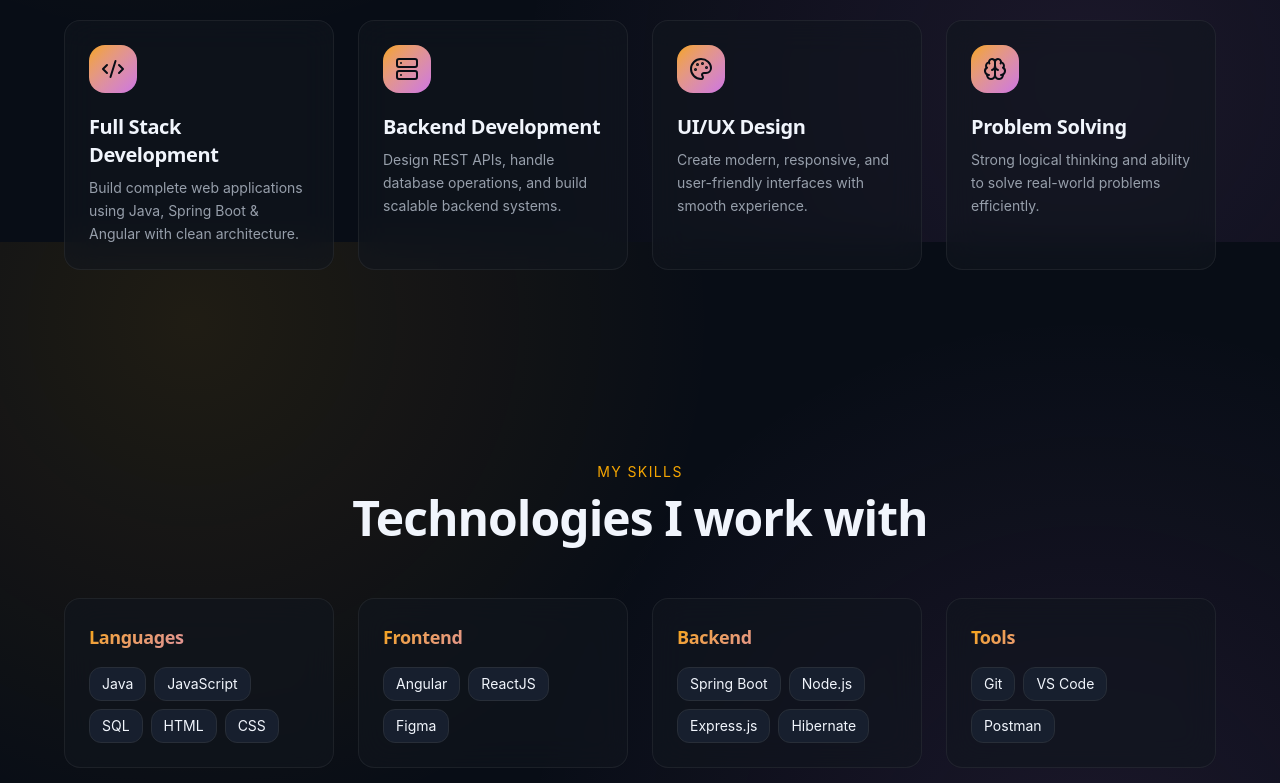
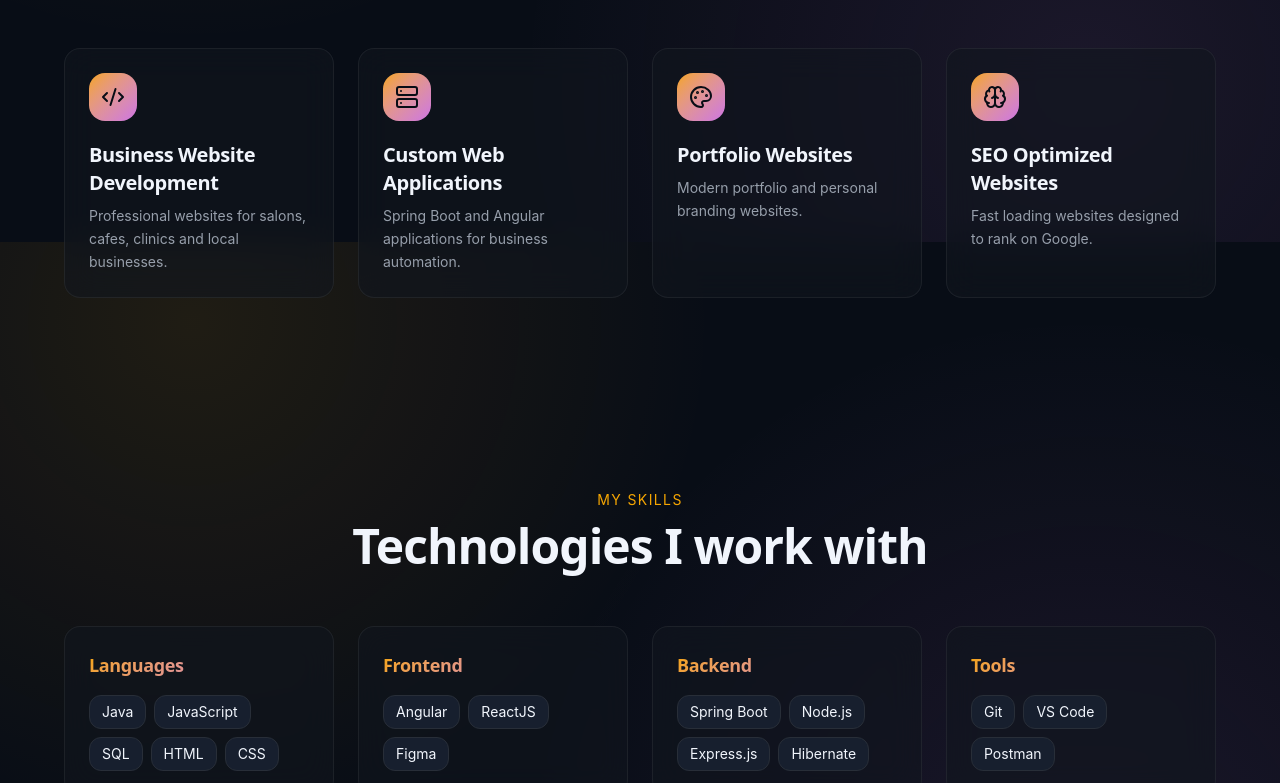
Before and after one commit to AdityaVajale/My_Portfolio, a React (Vite) app: page / in a window 1280 px wide. Shown: the part 1358-2141 px from the top of the page. Built offline with nearby package versions, Linux system fonts and the light colour scheme.

Commit message:
Some SEO related changes and added services

```diff
--- a/index.html
+++ b/index.html
@@ -4,7 +4,19 @@
     <meta charset="UTF-8" />
     <link rel="icon" type="image/svg+xml" href="/favicon.svg" />
     <meta name="viewport" content="width=device-width, initial-scale=1.0" />
-    <title>my-portfolio-app</title>
+   <title>
+Aditya Vajale | Website Developer Pune | Full Stack Developer
+</title>
+
+<meta
+  name="description"
+  content="Aditya Vajale is a Full Stack Developer in Thergaon Pune offering website development services for salons, cafes, clinics, local businesses and startups."
+/>
+
+<meta
+  name="keywords"
+  content="Website Developer Pune, Full Stack Developer Pune, Salon Website Pune, Cafe Website Pune, Clinic Website Pune, Spring Boot Developer Pune, Angular Developer Pune"
+/>
   </head>
   <body>
     <div id="root"></div>
--- a/src/App.jsx
+++ b/src/App.jsx
@@ -56,12 +56,27 @@ const values = [
 ];
 
 const services = [
-  { icon: Code2, title: "Full Stack Development", desc: "Build complete web applications using Java, Spring Boot & Angular with clean architecture." },
-  { icon: Server, title: "Backend Development", desc: "Design REST APIs, handle database operations, and build scalable backend systems." },
-  { icon: Palette, title: "UI/UX Design", desc: "Create modern, responsive, and user-friendly interfaces with smooth experience." },
-  { icon: Brain, title: "Problem Solving", desc: "Strong logical thinking and ability to solve real-world problems efficiently." },
+  {
+    icon: Code2,
+    title: "Business Website Development",
+    desc: "Professional websites for salons, cafes, clinics and local businesses."
+  },
+  {
+    icon: Server,
+    title: "Custom Web Applications",
+    desc: "Spring Boot and Angular applications for business automation."
+  },
+  {
+    icon: Palette,
+    title: "Portfolio Websites",
+    desc: "Modern portfolio and personal branding websites."
+  },
+  {
+    icon: Brain,
+    title: "SEO Optimized Websites",
+    desc: "Fast loading websites designed to rank on Google."
+  }
 ];
-
 const skills = [
   { group: "Languages", items: ["Java", "JavaScript", "SQL", "HTML", "CSS"] },
   { group: "Frontend", items: ["Angular", "ReactJS", "Figma"] },
@@ -135,8 +150,7 @@ function App() {
             Building things, <span className="text-gradient">one line at a time</span>
           </h2>
           <p className="text-lg text-muted-foreground max-w-2xl mx-auto">
-            Passionate developer building scalable apps using Java, Spring Boot & Angular.
-          </p>
+Passionate Full Stack Developer based in Thergaon, Pune. I help local businesses, salons, cafes, clinics, and startups build modern websites and web applications using Java, Spring Boot, Angular, and React.          </p>
           <div className="mt-12 grid grid-cols-2 md:grid-cols-4 gap-4">
             {values.map((v) => (
               <div key={v.label} className="glass card-hover rounded-2xl p-6">
@@ -227,6 +241,60 @@ function App() {
         </div>
       </section>
 
+{/* Website Services Section */}
+
+<section className="py-24 px-6">
+  <div className="mx-auto max-w-6xl">
+
+    <div className="text-center mb-14">
+      <p className="text-sm uppercase tracking-widest text-primary mb-3">
+        Website Development Services
+      </p>
+
+      <h2 className="text-4xl md:text-5xl font-bold">
+        Website Developer in Pune
+      </h2>
+
+      <p className="mt-6 text-lg text-muted-foreground max-w-3xl mx-auto">
+        Helping salons, cafes, clinics, restaurants, local stores and startups
+        establish a strong online presence with modern, responsive and
+        SEO-friendly websites.
+      </p>
+    </div>
+
+    <div className="grid md:grid-cols-2 lg:grid-cols-3 gap-6">
+      {[
+        { icon: "💇", title: "Salon Website Development" },
+        { icon: "☕", title: "Cafe Website Development" },
+        { icon: "🩺", title: "Clinic Website Development" },
+        { icon: "🧑‍💼", title: "Portfolio Website Development" },
+        { icon: "🚀", title: "Landing Page Development" },
+        { icon: "🏬", title: "Business Website Development" },
+      ].map((service) => (
+        <div
+          key={service.title}
+          className="glass card-hover rounded-2xl p-6"
+        >
+          <div className="text-4xl mb-4">
+            {service.icon}
+          </div>
+
+          <h3 className="font-display font-bold text-xl mb-3">
+            {service.title}
+          </h3>
+
+          <p className="text-sm text-muted-foreground leading-relaxed">
+            Professional, mobile-friendly and SEO-optimized websites designed
+            to help businesses grow and attract more customers online.
+          </p>
+        </div>
+      ))}
+    </div>
+
+  </div>
+</section>
+
+
       {/* Contact */}
       <section id="contact" className="py-24 px-6">
         <div className="mx-auto max-w-4xl glass rounded-3xl p-10 md:p-16 text-center relative overflow-hidden">
@@ -272,7 +340,8 @@ function App() {
       </section>
 
       <footer className="py-8 px-6 text-center text-sm text-muted-foreground border-t border-border">
-        © {new Date().getFullYear()} Aditya Vajale. Crafted with passion.
+        © {new Date().getFullYear()} Aditya Vajale |
+Full Stack Developer in Pune, Maharashtra
       </footer>
     </div>
   );
```
